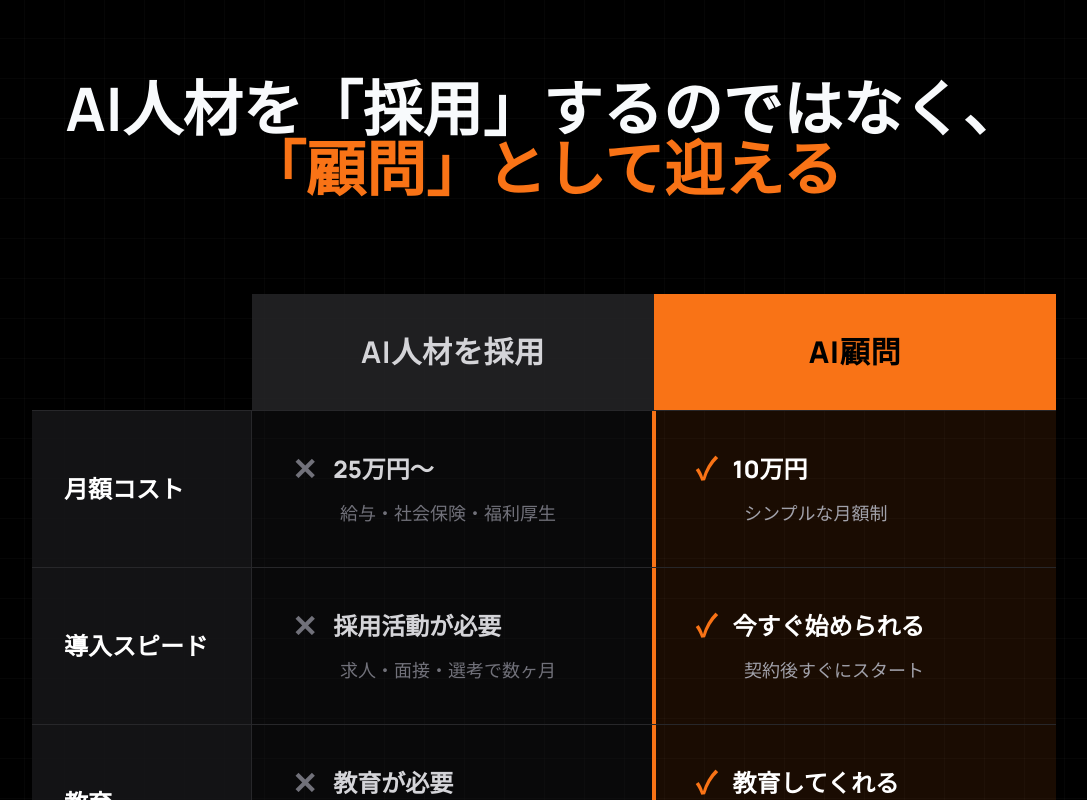
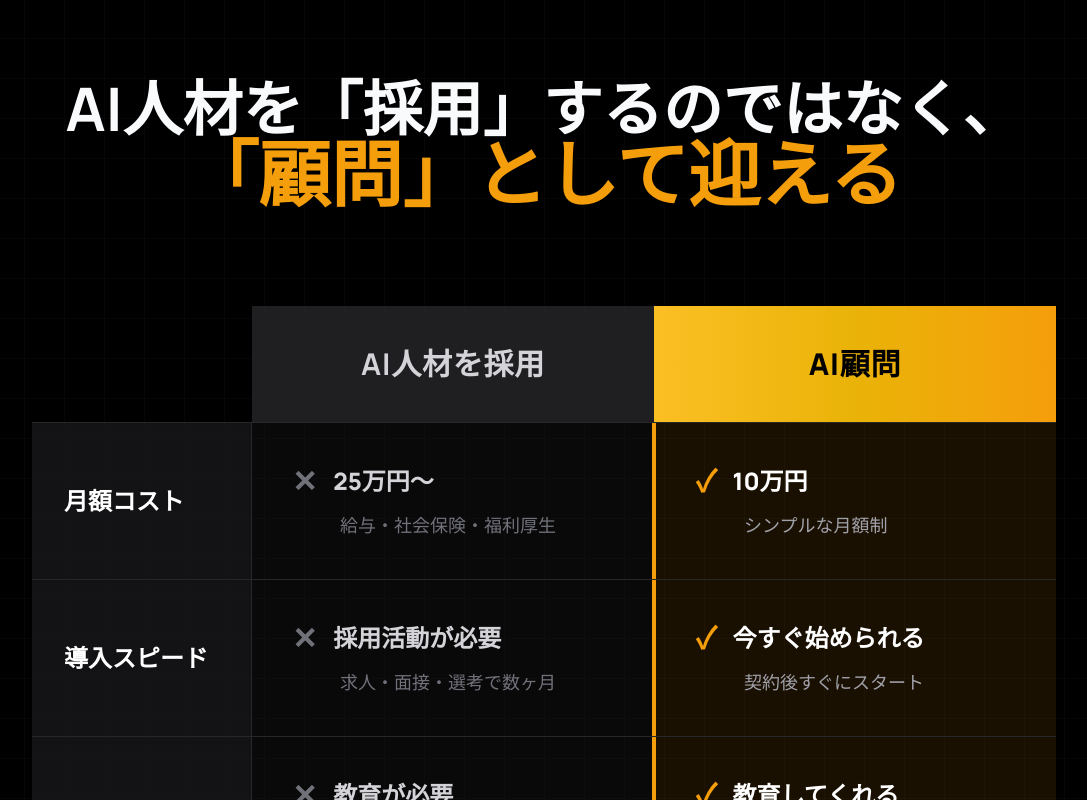
Before and after one commit to shunsuke-tnk/AI-komon-KENSETSU, a React (Vite) app: page / in a window 1280 px wide. Shown: the part 7260-8060 px from the top of the page, without its empty margins (96-1183 px from the left). Built offline with nearby package versions, Linux system fonts and the light colour scheme.

Commit message:
顧問の部分を目立たせる

```diff
--- a/components/ConceptSection.tsx
+++ b/components/ConceptSection.tsx
@@ -46,7 +46,7 @@ export const ConceptSection: React.FC = () => {
       <div className="text-center mb-16 md:mb-24">
         <h2 className="text-3xl md:text-5xl lg:text-6xl font-bold leading-tight">
           AI人材を「採用」するのではなく、<br />
-          <span className="text-orange-500">「顧問」として迎える</span>
+          <span className="text-amber-500 text-4xl md:text-6xl lg:text-7xl font-black">「顧問」として迎える</span>
         </h2>
       </div>
 
@@ -58,7 +58,7 @@ export const ConceptSection: React.FC = () => {
           <div className="flex-1 text-center py-8 md:py-10 bg-zinc-800/80">
             <span className="text-zinc-300 font-bold text-2xl md:text-3xl tracking-wide">AI人材を採用</span>
           </div>
-          <div className="flex-1 text-center py-8 md:py-10 bg-orange-500">
+          <div className="flex-1 text-center py-8 md:py-10 bg-gradient-to-r from-amber-400 via-yellow-500 to-amber-500">
             <span className="text-black font-black text-2xl md:text-3xl tracking-wide">AI顧問</span>
           </div>
         </div>
@@ -81,9 +81,9 @@ export const ConceptSection: React.FC = () => {
             </div>
 
             {/* Advisor - Positive */}
-            <div className="flex-1 py-8 md:py-10 px-5 md:px-10 bg-orange-500/10 border-l-4 border-orange-500">
+            <div className="flex-1 py-8 md:py-10 px-5 md:px-10 bg-amber-500/10 border-l-4 border-amber-500">
               <div className="flex items-center gap-4 mb-3">
-                <span className="text-orange-500 text-2xl md:text-3xl font-bold">✓</span>
+                <span className="text-amber-500 text-2xl md:text-3xl font-bold">✓</span>
                 <span className="text-white font-black text-xl md:text-2xl leading-tight">{row.advisor}</span>
               </div>
               <p className="text-zinc-400 text-base md:text-lg pl-10 md:pl-12">{row.advisorNote}</p>
```
